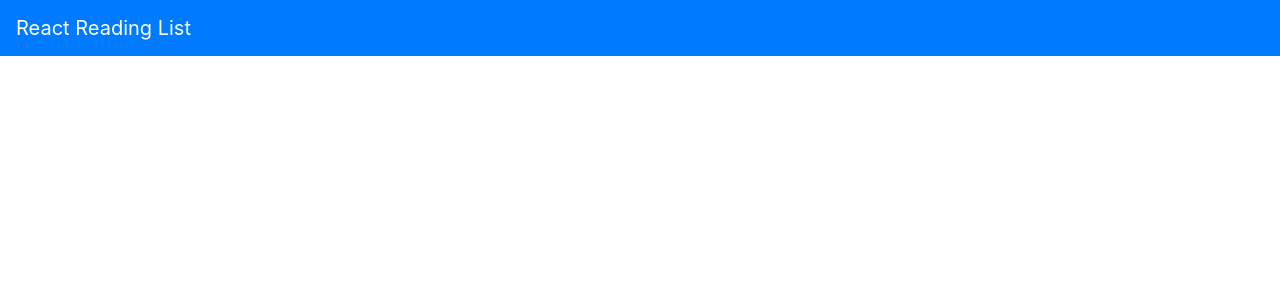
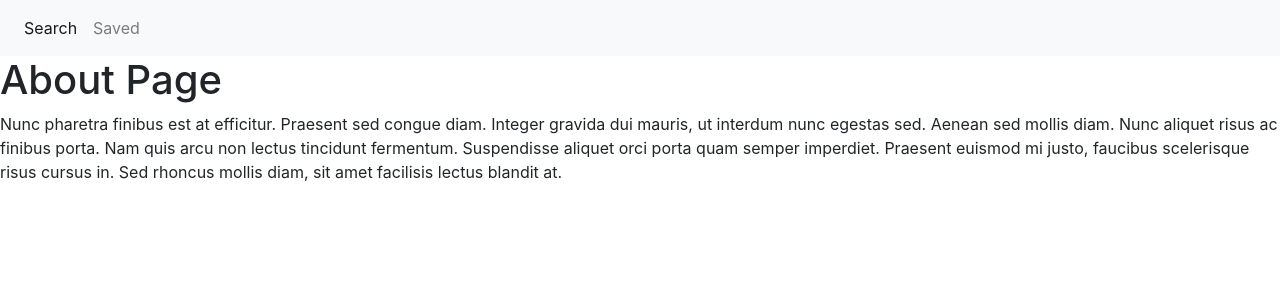
Before and after one commit to zachyingling/googlebookssearch-mern, a React (Create React App) app in the folder client/: page / in a window 1280 px wide. Shown: the top 300 px of the page. Built offline with nearby package versions, Linux system fonts and the light colour scheme.

Commit message:
getting the react router to work

```diff
--- a/client/src/App.js
+++ b/client/src/App.js
@@ -1,11 +1,17 @@
 import React from "react";
-import { BrowserRouter as Router, Route, Switch } from "react-router-dom";
+import { BrowserRouter as Router, Route } from "react-router-dom";
 import Nav from "./components/Nav/index";
+import Saved from "./pages/Saved";
+import Search from "./pages/Search";
 
 function App () {
     return (
     <Router>
-      <Nav/>
+      <div>
+        <Nav/>
+        <Route exact path="/" component={Search} />
+        <Route exact path="/saved" component={Saved} />
+      </div>
     </Router>
     );
 }
--- a/client/src/components/Nav/index.js
+++ b/client/src/components/Nav/index.js
@@ -1,13 +1,30 @@
 import React from "react";
+import { NavLink } from "react-router-dom";
 
-function Nav() {
-  return (
-    <nav className="navbar navbar-expand-lg navbar-dark bg-primary">
-      <a className="navbar-brand" href="/">
-        React Reading List
-      </a>
-    </nav>
-  );
+class Nav extends React.Component {
+  render () {
+    return (
+      <nav className="navbar navbar-expand-lg navbar-light bg-light">
+        <button className="navbar-toggler" type="button" data-toggle="collapse" data-target="#navbarNav" aria-controls="navbarNav" aria-expanded="false" aria-label="Toggle navigation">
+          <span className="navbar-toggler-icon"></span>
+        </button>
+        <div className="collapse navbar-collapse" id="navbarNav">
+          <ul className="navbar-nav">
+            <li className="nav-item">
+              <NavLink to="/" className={window.location.pathname === "/" ? "nav-link active" : "nav-link"}>
+              Search
+              </NavLink>
+            </li>
+            <li className="nav-item">
+              <NavLink to="/saved" className={window.location.pathname === "/saved" ? "nav-link active" : "nav-link"}>
+                Saved
+              </NavLink>
+            </li>
+          </ul>
+        </div>
+      </nav>
+    );
+  }
 }
 
 export default Nav;
--- /dev/null
+++ b/client/src/pages/Saved.js
@@ -0,0 +1,18 @@
+import React from "react";
+
+function Saved() {
+  return (
+    <div>
+      <h1>About Page</h1>
+      <p>
+        Nunc pharetra finibus est at efficitur. Praesent sed congue diam. Integer gravida dui
+        mauris, ut interdum nunc egestas sed. Aenean sed mollis diam. Nunc aliquet risus ac finibus
+        porta. Nam quis arcu non lectus tincidunt fermentum. Suspendisse aliquet orci porta quam
+        semper imperdiet. Praesent euismod mi justo, faucibus scelerisque risus cursus in. Sed
+        rhoncus mollis diam, sit amet facilisis lectus blandit at.
+      </p>
+    </div>
+  );
+}
+
+export default Saved;
--- /dev/null
+++ b/client/src/pages/Search.js
@@ -0,0 +1,18 @@
+import React from "react";
+
+function Search() {
+  return (
+    <div>
+      <h1>About Page</h1>
+      <p>
+        Nunc pharetra finibus est at efficitur. Praesent sed congue diam. Integer gravida dui
+        mauris, ut interdum nunc egestas sed. Aenean sed mollis diam. Nunc aliquet risus ac finibus
+        porta. Nam quis arcu non lectus tincidunt fermentum. Suspendisse aliquet orci porta quam
+        semper imperdiet. Praesent euismod mi justo, faucibus scelerisque risus cursus in. Sed
+        rhoncus mollis diam, sit amet facilisis lectus blandit at.
+      </p>
+    </div>
+  );
+}
+
+export default Search;
```
